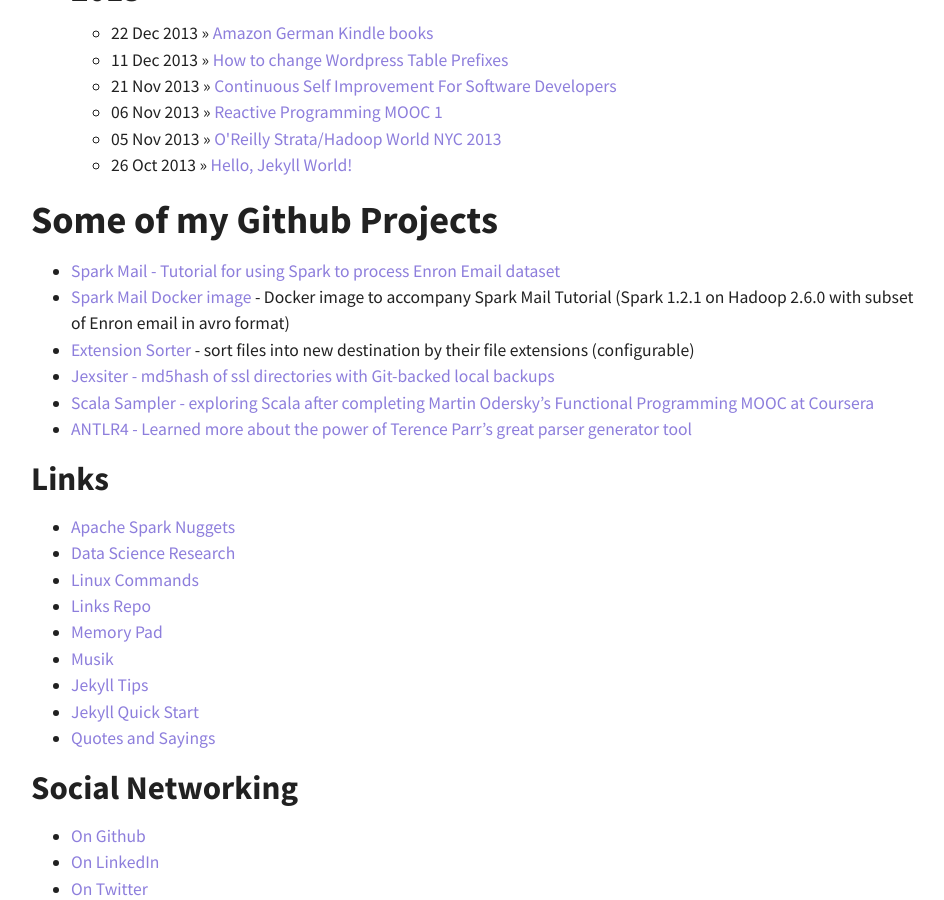
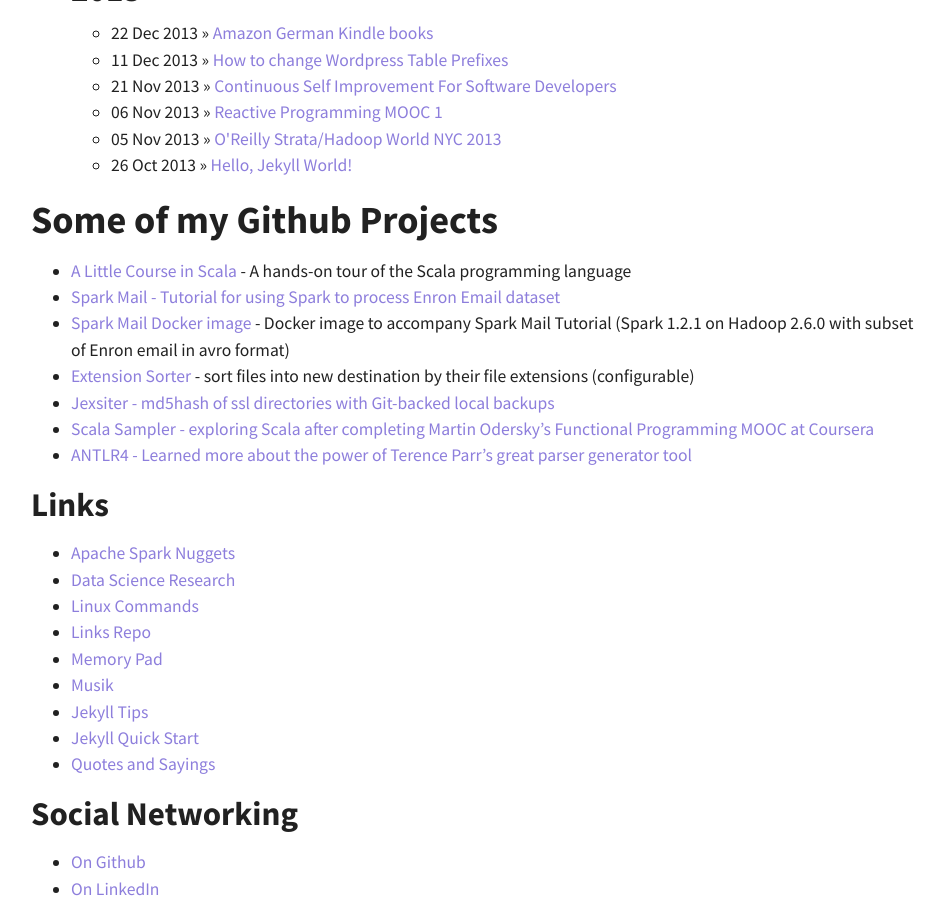
Before and after one commit to medale/medale.github.io, a Jekyll site: the page built from index.md, in a window 1280 px wide and 900 px high, scrolled down 1148 px. Shown: the whole window, without its empty margins (161-1105 px from the left). Built offline with Jekyll 4.4.1, drawn with Linux system fonts in a browser that asks for light colours.

Commit message:
Added a Little Course in Scala repository

```diff
--- a/index.md
+++ b/index.md
@@ -20,6 +20,7 @@
 </ul>
 
 ## Some of my Github Projects
+* [A Little Course in Scala](https://github.com/medale/little-scala-course) - A hands-on tour of the Scala programming language
 * [Spark Mail - Tutorial for using Spark to process Enron Email dataset](https://github.com/medale/spark-mail)
 * [Spark Mail Docker image](https://github.com/medale/spark-mail-docker) - Docker image to accompany Spark Mail Tutorial (Spark 1.2.1 on Hadoop 2.6.0 with subset of Enron email in avro format)
 * [Extension Sorter](https://github.com/medale/extension-sorter) - sort files into new destination by their file extensions (configurable)
```
